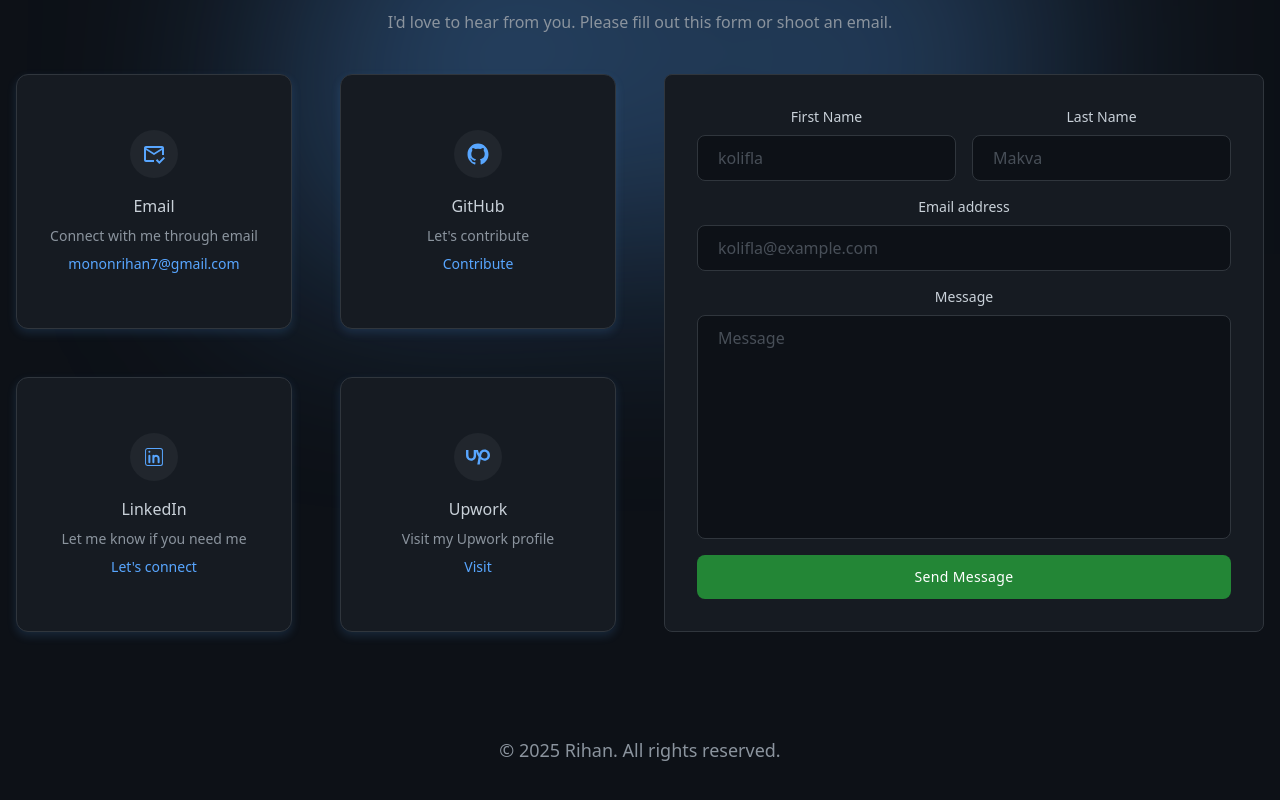
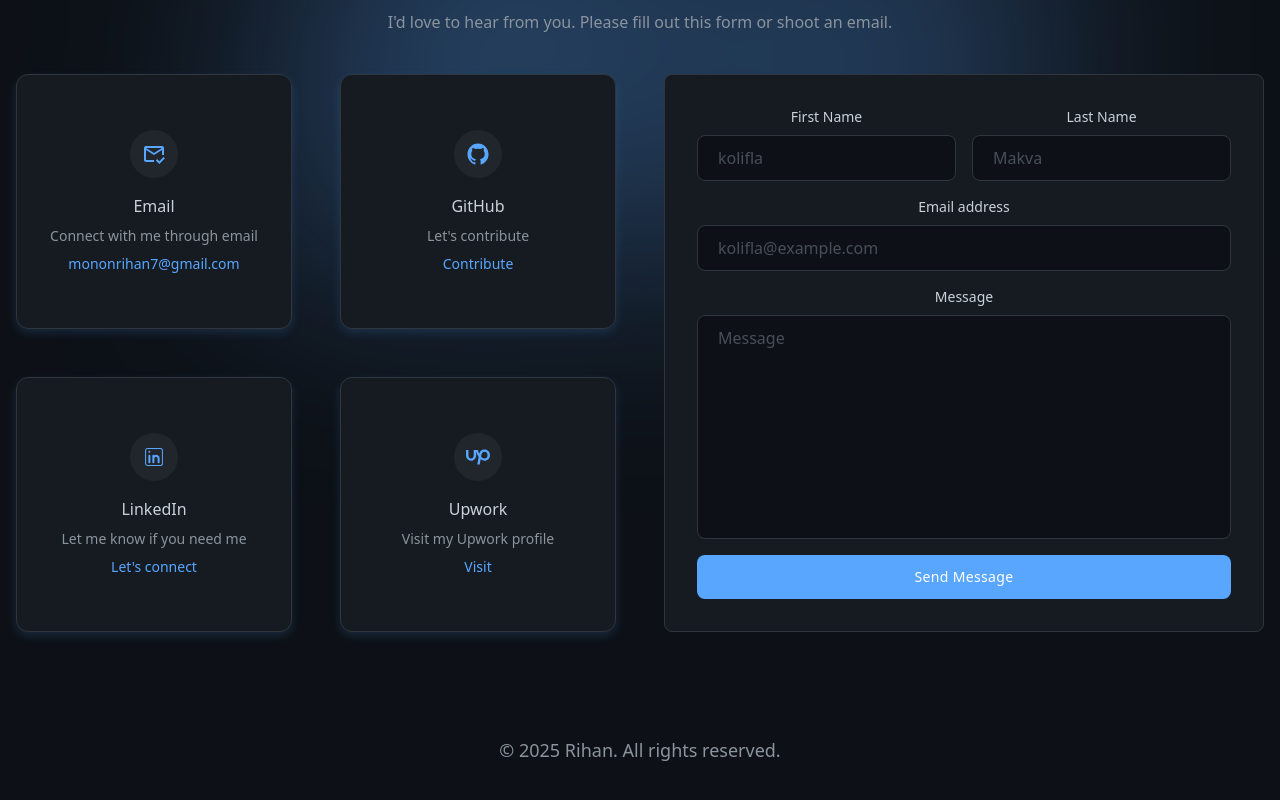
Before and after one commit to itzrihan/itsrihan.me, a React (Vite) app: page / in a window 1280 px wide. Shown: the part 2025-2825 px from the top of the page. Built offline with nearby package versions, Linux system fonts and the light colour scheme.

Commit message:
Update Contact.jsx

```diff
--- a/src/components/Contact.jsx
+++ b/src/components/Contact.jsx
@@ -135,8 +135,8 @@ function Contact() {
                                     placeholder="Message"
                                 ></textarea>
                             </div>
-                            <button className="w-full px-6 py-3 mt-4 text-sm font-medium tracking-wide text-white capitalize transition-colors duration-300 transform bg-[#238636] rounded-lg hover:bg-[#2ea043] focus:outline-none focus:ring focus:ring-[#3fb950] focus:ring-opacity-50">
-                                Send message
+                            <button className="w-full px-6 py-3 mt-4 text-sm font-medium tracking-wide text-white capitalize transition-colors duration-300 transform bg-[#58a6ff] rounded-lg hover:bg-[#79c0ff] focus:outline-none focus:ring focus:ring-[#58a6ff] focus:ring-opacity-50">
+                             Send message
                             </button>
                         </form>
                     </div>
```
